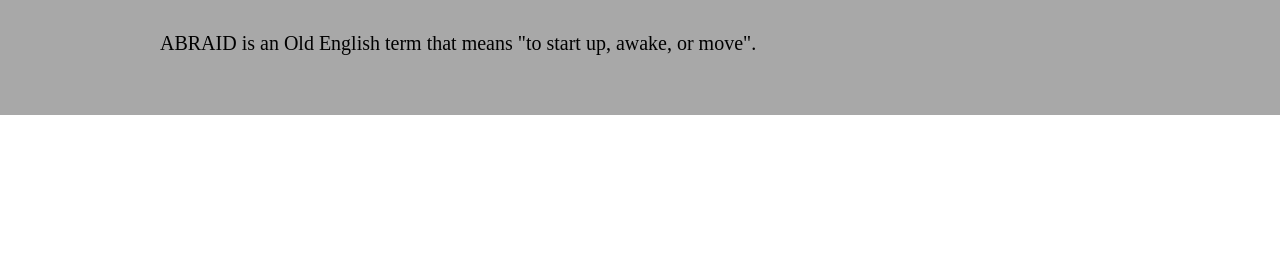
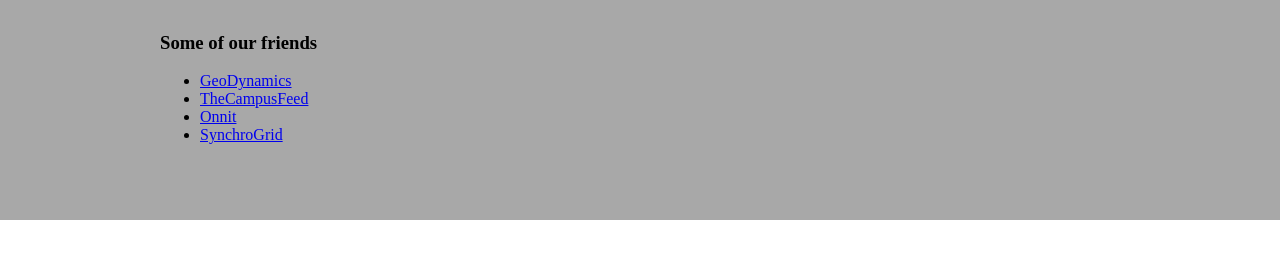
Before and after one commit to pas0185/abraid-website, a plain HTML site: page public_html/experience.html in a window 1280 px wide. Shown: the part 146-404 px from the top of the page. Drawn offline with Linux system fonts and the light colour scheme.

Commit message:
Experience - links to partner companies

```diff
--- a/public_html/experience.html
+++ b/public_html/experience.html
@@ -7,7 +7,15 @@
 		<section class="module content">
 			<div class="container">
 				<h2>Past Experience</h2>
-				<p>ABRAID is an Old English term that means "to start up, awake, or move".</p>
+				<h3>Some of our friends</h3>
+
+				<ul>
+					<li><a href="http://www.perf.com">GeoDynamics</a></li>
+					<li><a href="http://www.thecampusfeed.com">TheCampusFeed</a></li>
+					<li><a href="http://www.onnitservices.com">Onnit</li>
+					<li><a href="http://www.synchrogrid.com">SynchroGrid</a></li>
+				</ul>
+
 			</div>
 		</section>
 
```
